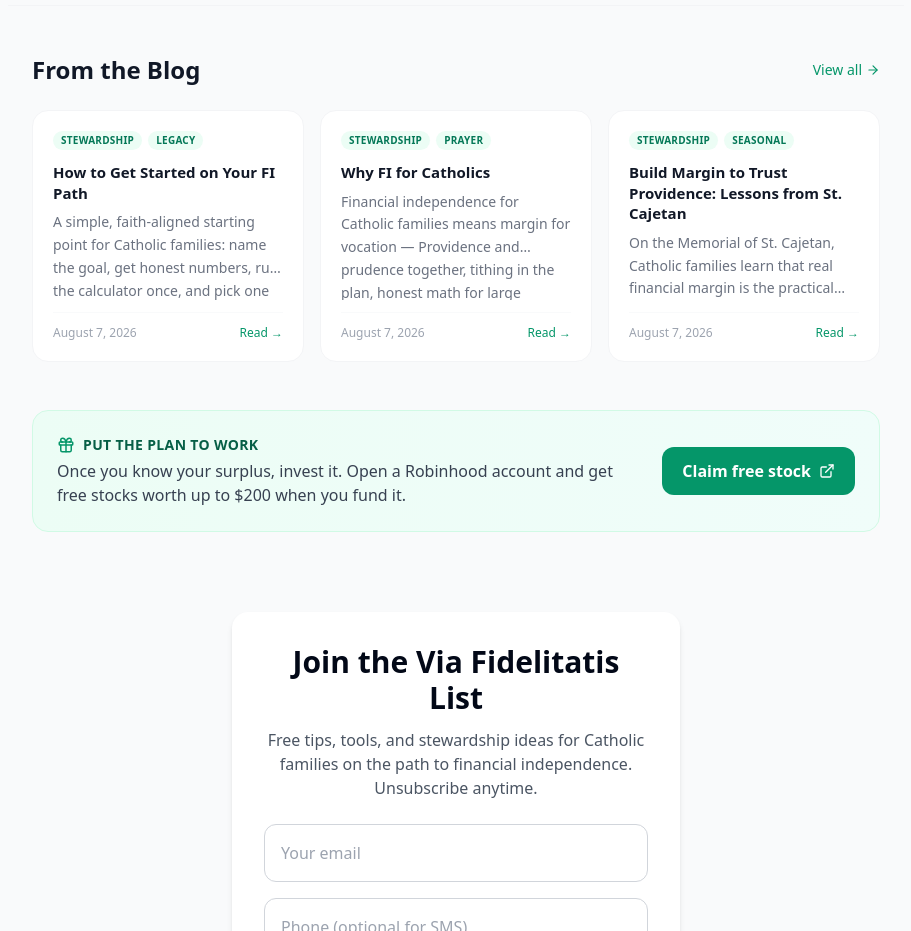
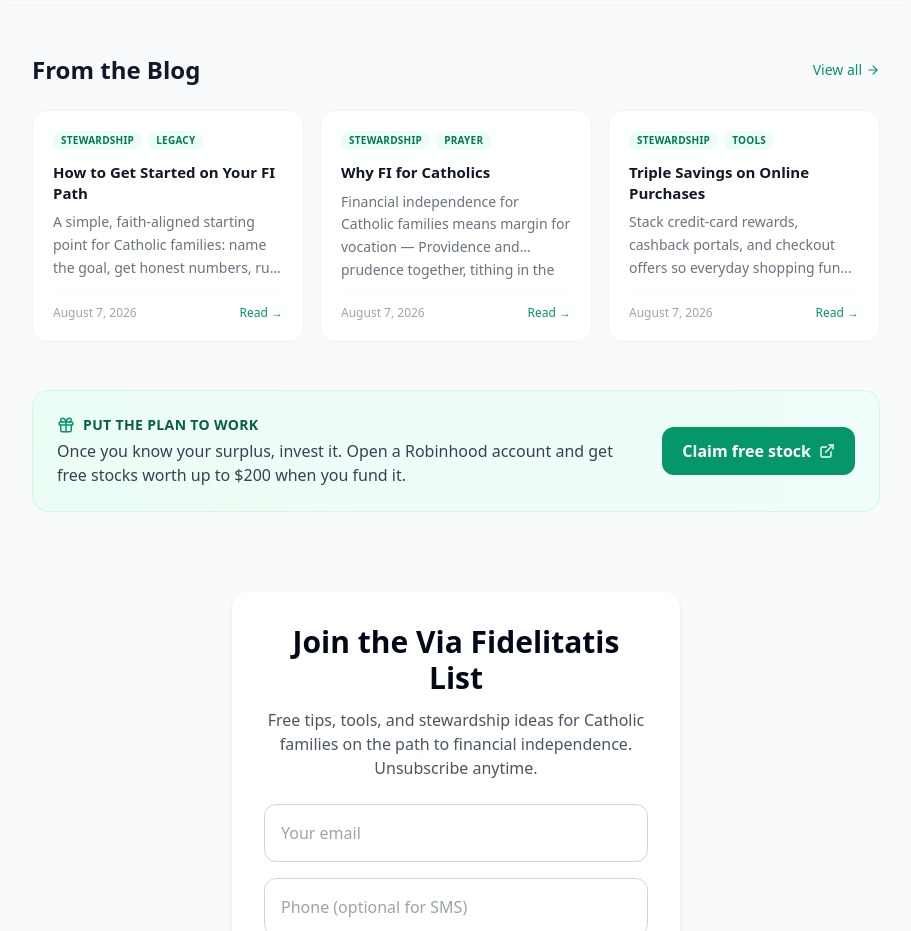
Before and after one commit to daughterpop/super-fi-calc, a React (Vite) app: page / in a window 1280 px wide. Shown: the part 1120-2051 px from the top of the page, without its empty margins (184-1095 px from the left). Built offline with nearby package versions, Linux system fonts and the light colour scheme.

Commit message:
Add Triple Savings guide to posts index (featured)

```diff
--- a/src/data/posts.js
+++ b/src/data/posts.js
@@ -17,6 +17,16 @@ const rawPosts = [
     readTime: '6 min read',
     link: '/blog/why-fi-for-catholics',
     tags: ['Stewardship', 'Prayer', 'Legacy', 'Tithing'],
+    featured: true
+  },
+  {
+    title: 'Triple Savings on Online Purchases',
+    date: 'August 7, 2026',
+    dateSort: '2026-08-07',
+    excerpt: 'Stack credit-card rewards, cashback portals, and checkout offers so everyday shopping funds the FI path — without debt and without turning thrift into a second full-time job.',
+    readTime: '7 min read',
+    link: '/blog/triple-savings-online-purchases',
+    tags: ['Stewardship', 'Tools'],
     featured: true
   },
   {
```
